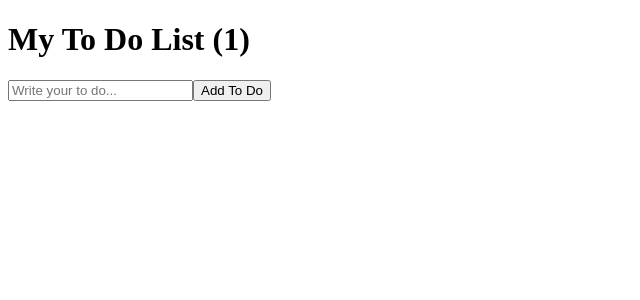
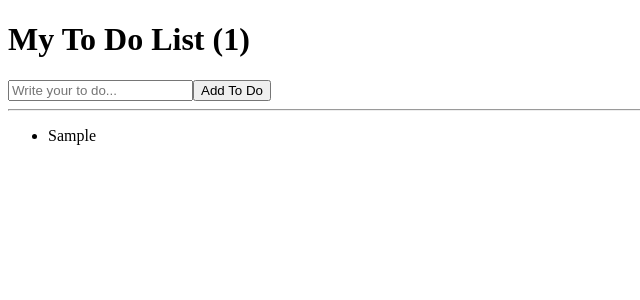
Before and after one commit to jms0802/nomad_ReactMovie, a React (Create React App) app: page / in a window 1280 px wide. Both pictures are taken after typing "Sample" into the empty fields and a click on the button "Add To Do". Shown: the top 300 px of the page, without its empty margins (0-640 px from the left). Built offline with nearby package versions, Linux system fonts and the light colour scheme.

Commit message:
To Do List Final

```diff
--- a/src/App.js
+++ b/src/App.js
@@ -1,4 +1,4 @@
-import { useState, useEffect } from "react"
+import { useState, useEffect } from "react";
 
 function App() {
   const [toDo, setToDo] = useState("");
@@ -6,10 +6,10 @@ function App() {
   const onChange = (event) => setToDo(event.target.value);
   const onSubmit = (event) => {
     event.preventDefault();
-    if(toDo === "") {
+    if (toDo === "") {
       return;
     }
-    setToDos(currentArray => [toDo, ...currentArray]);
+    setToDos((currentArray) => [toDo, ...currentArray]);
     setToDo("");
   };
   console.log(toDos);
@@ -25,6 +25,12 @@ function App() {
         />
         <button>Add To Do</button>
       </form>
+      <hr />
+      <ul>
+        {toDos.map((item, index) => (
+          <li key={index}>{item}</li>
+        ))}
+      </ul>
     </div>
   );
 }
```
Also changed, not shown: 1 other file (tests, documents, lock files or other folders).
